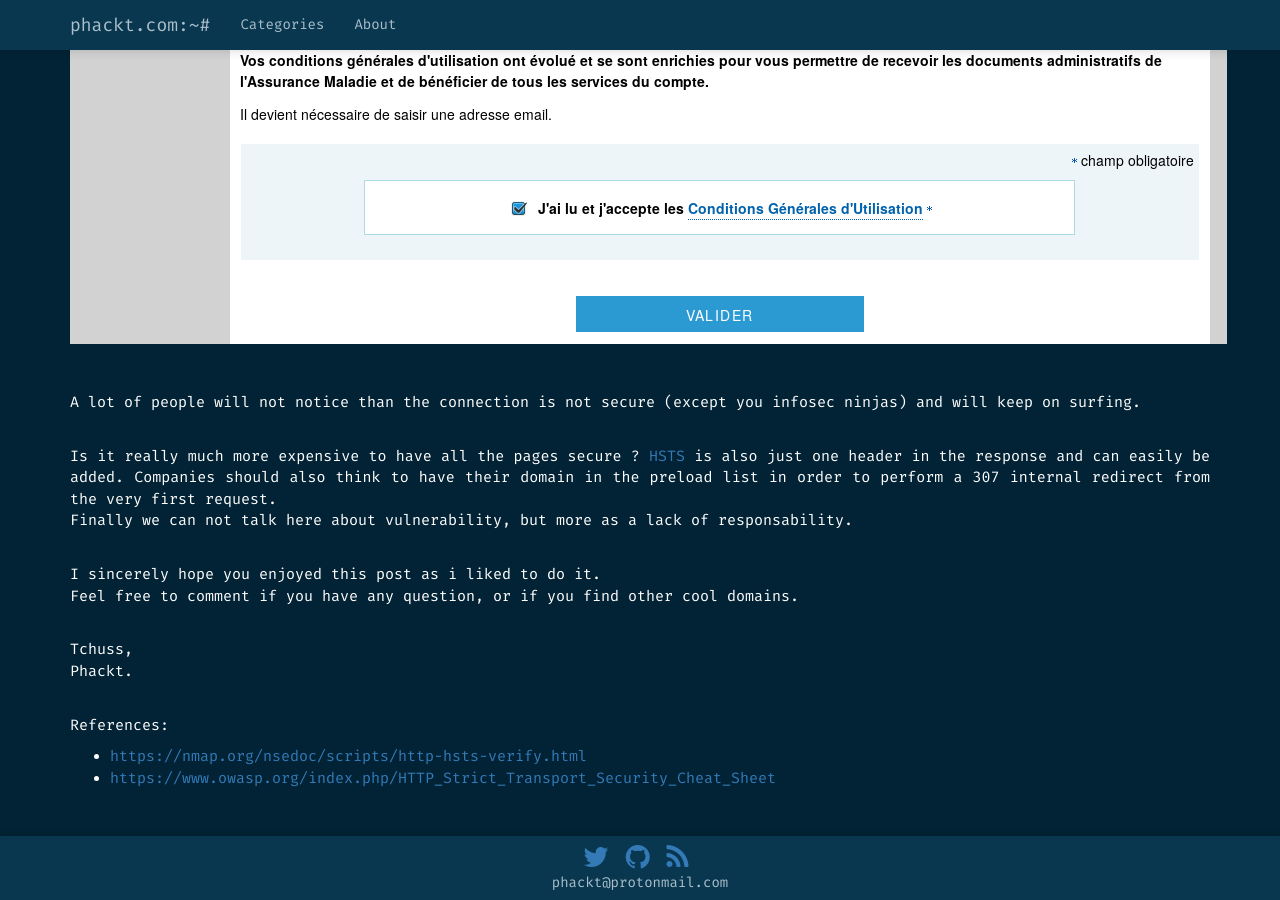
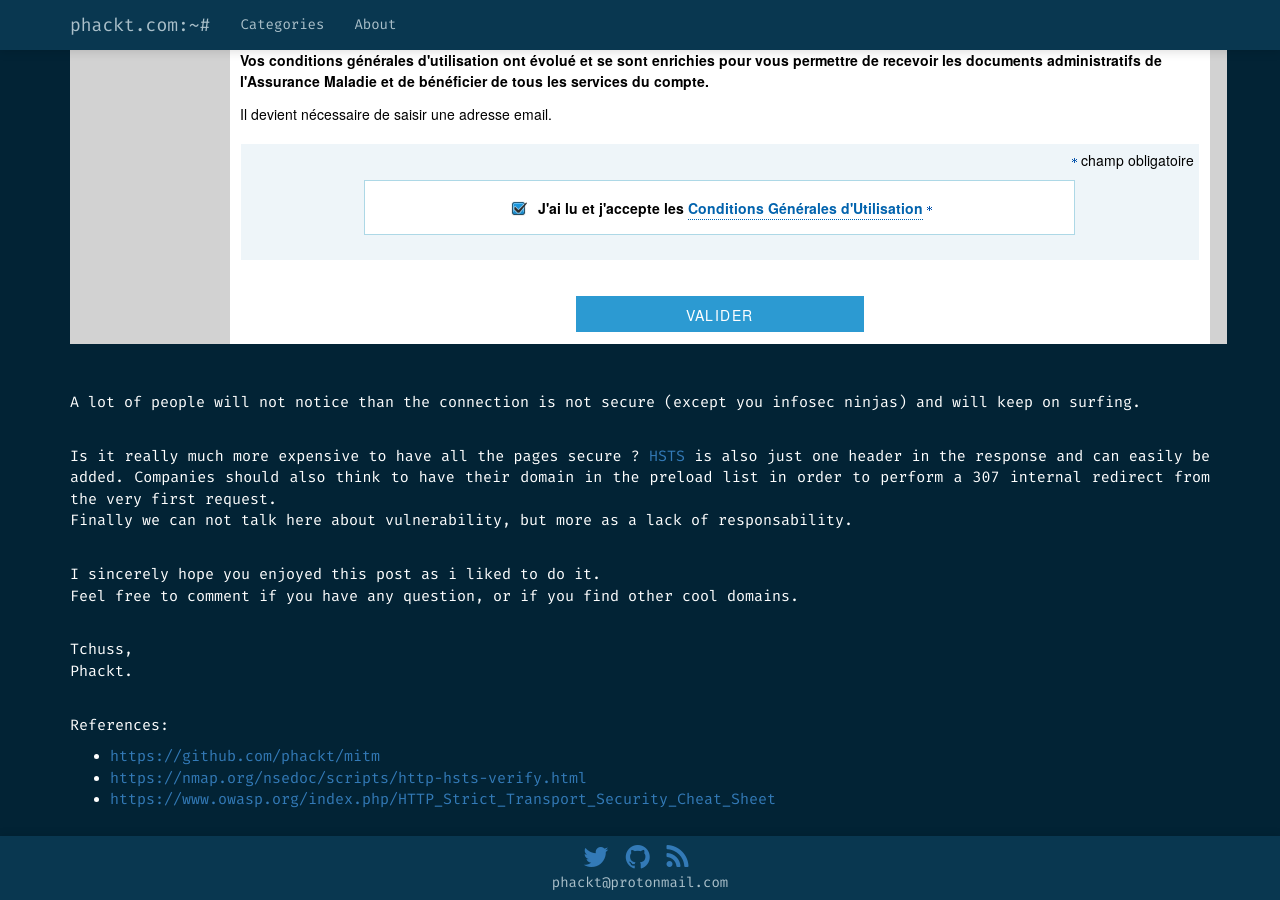
Before and after one commit to phackt/phackt.github.io, a Jekyll site: the page built from _posts/2017-03-27-mitm-non-hsts-example.markdown, in a window 1280 px wide and 900 px high, scrolled down 8491 px. Built offline with Jekyll 4.4.1, drawn with Linux system fonts in a browser that asks for light colours; nearby versions of some CDN libraries; some web fonts are replaced; comment, search, counter and statistics services are not loaded; part of the change alters nothing that is shown.

Commit message:
update posts

```diff
--- a/_posts/2017-03-27-mitm-non-hsts-example.markdown
+++ b/_posts/2017-03-27-mitm-non-hsts-example.markdown
@@ -167,5 +167,6 @@ Tchuss,
 Phackt.
 
 References:
+ - [https://github.com/phackt/mitm](https://github.com/phackt/mitm)
  - [https://nmap.org/nsedoc/scripts/http-hsts-verify.html](https://nmap.org/nsedoc/scripts/http-hsts-verify.html)
  - [https://www.owasp.org/index.php/HTTP_Strict_Transport_Security_Cheat_Sheet](https://www.owasp.org/index.php/HTTP_Strict_Transport_Security_Cheat_Sheet)
```
